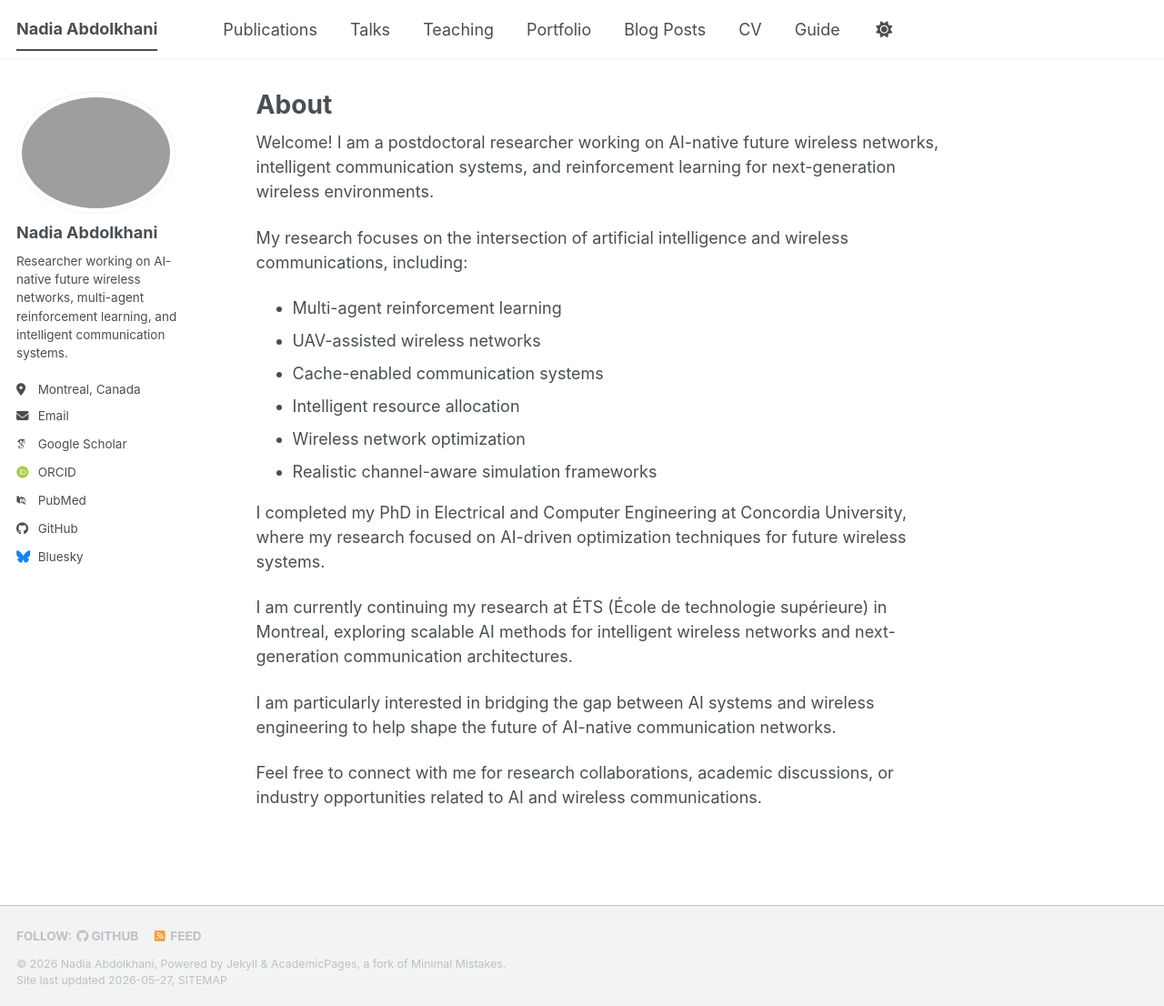
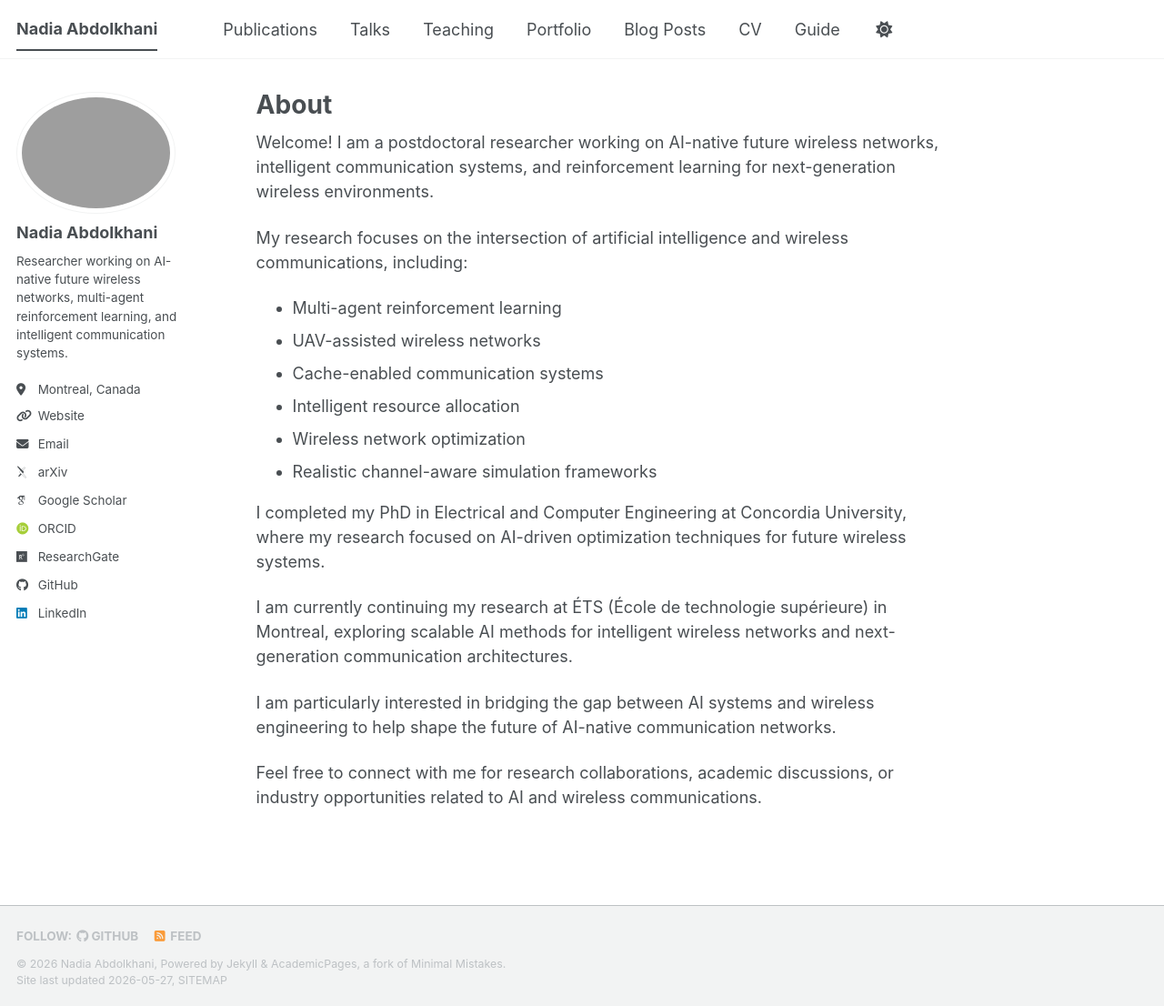
Before and after one commit to NAbdolkhani/NAbdolkhani.github.io, a Jekyll site: the page built from _pages/about.md, in a window 1280 px wide and 1106 px high. Shown: the whole window at 91% size. Built offline with Jekyll 4.4.1, drawn with Linux system fonts in a browser that asks for light colours; some web fonts are replaced; a script bundle is joined from its source files by our own code; library files that are not in the unit come from our copies; part of the change alters nothing that is shown.

Commit message:
Update _config.yml

```diff
--- a/_config.yml
+++ b/_config.yml
@@ -25,62 +25,62 @@ author:
   # Biographic information
   avatar           : "images/profile.jpeg"
   name             : "Nadia Abdolkhani"
-  pronouns         : # example: "she/her"
+  #pronouns         : # example: "she/her"
   bio              : "Researcher working on AI-native future wireless networks, multi-agent reinforcement learning, and intelligent communication systems."
   location         : "Montreal, Canada"
   #employer         : "Red Brick University"
-  #uri              : # URL
+  uri              : "https://nabdolkhani.github.io"
   email            : "nadia.abdolkhani.73@gmail.com"
 
   # Academic websites
   #academia         : # URL
-  arxiv            : # URL - Update with the correct link to your profile
-  googlescholar    : "https://scholar.google.com/citations?user=PS_CX0AAAAAJ"
-  inspire-hep      : # URL
-  impactstory      : # URL
-  orcid            : "https://orcid.org/yourorcidurl"
-  semantic         : # URL
-  ssrn             : # URL
-  pubmed           : "https://www.ncbi.nlm.nih.gov/pubmed/?term=john+snow"
-  researchgate     : # URL
-  scopus           : # URL
-  zotero           : # URL
+  arxiv            : "https://arxiv.org/search/eess?searchtype=author&query=Abdolkhani,+N"
+  googlescholar    : "https://scholar.google.ca/citations?user=xnjUuL4AAAAJ&hl=en&oi=ao"
+  #inspire-hep      : # URL
+  #impactstory      : # URL
+  orcid            : "https://orcid.org/0000-0002-2203-2877"
+  #semantic         : # URL
+  #ssrn             : # URL
+  #pubmed           : "https://www.ncbi.nlm.nih.gov/pubmed/?term=john+snow"
+  researchgate     : "Nadia-Abdolkhani-2"
+  #scopus           : # URL
+  #zotero           : # URL
 
 
   # Repositories and software development
-  bitbucket        : # Username - Update with your username on the site
-  codepen          : # Username
-  dribbble         : # Username
+  #bitbucket        : # Username - Update with your username on the site
+  #codepen          : # Username
+  #dribbble         : # Username
   github           : "NAbdolkhani"
-  kaggle           : # Username
-  stackoverflow    : # User number or user number and name (i.e., use "1" or "1/jeff-atwood")
+  #kaggle           : # Username
+  #stackoverflow    : # User number or user number and name (i.e., use "1" or "1/jeff-atwood")
 
   # Social media
-  artstation       : # Username
-  bluesky          : "bsky.app" # Replace this with you Bluesky username
-  facebook         : # Username
-  flickr           : # Username
-  foursquare       : # Username
-  goodreads        : # Username
-  google_plus      : # Username
-  keybase          : # Username
-  instagram        : # Username
-  lastfm           : # Username
-  linkedin         : # Username
-  mastodon         : # URL
-  medium           : # URL
-  pinterest        : # Username
-  soundcloud       : # Username
-  steam            : # Username
-  telegram         : # URL
-  tumblr           : # Username
-  twitter          : # Username for X / Twitter
-  vine             : # Username
-  weibo            : # Username
-  wikipedia        : # Username
-  xing             : # Username
-  youtube          : # Username
-  zhihu            : # Username
+  #artstation       : # Username
+  #bluesky          : "bsky.app" # Replace this with you Bluesky username
+  #facebook         : # Username
+  #flickr           : # Username
+  #foursquare       : # Username
+  #goodreads        : # Username
+  #google_plus      : # Username
+  #keybase          : # Username
+  #instagram        : # Username
+  #lastfm           : # Username
+  linkedin         : "nadia-abdolkhani-ph-d-8211091a8"
+  #mastodon         : # URL
+  #medium           : # URL
+  #pinterest        : # Username
+  #soundcloud       : # Username
+  #steam            : # Username
+  #telegram         : # URL
+  #tumblr           : # Username
+  #twitter          : # Username for X / Twitter
+  #vine             : # Username
+  #weibo            : # Username
+  #wikipedia        : # Username
+  #xing             : # Username
+  #youtube          : # Username
+  #zhihu            : # Username
 
 # Publication Category - The following the list of publication categories and their headings
 publication_category:
```
